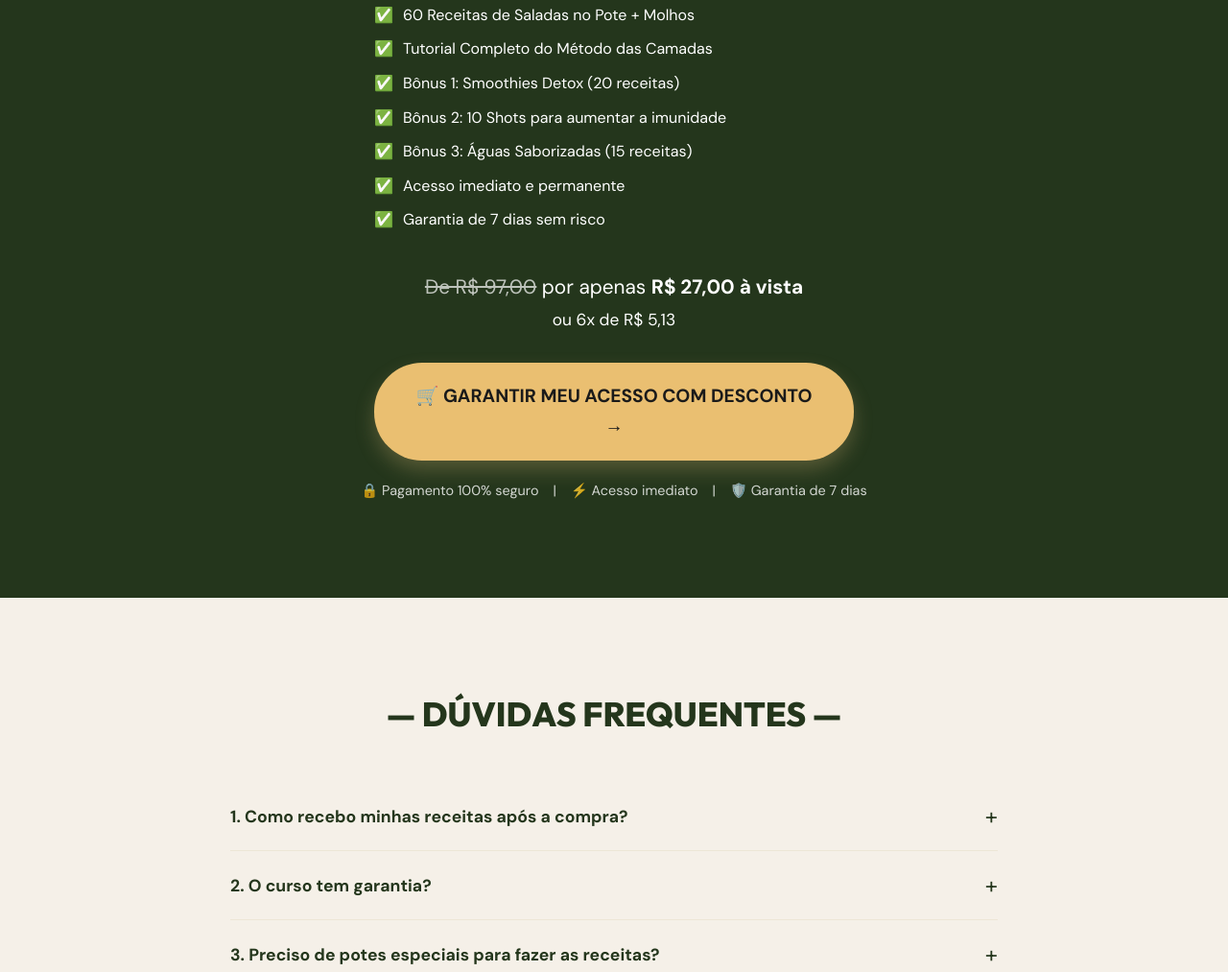
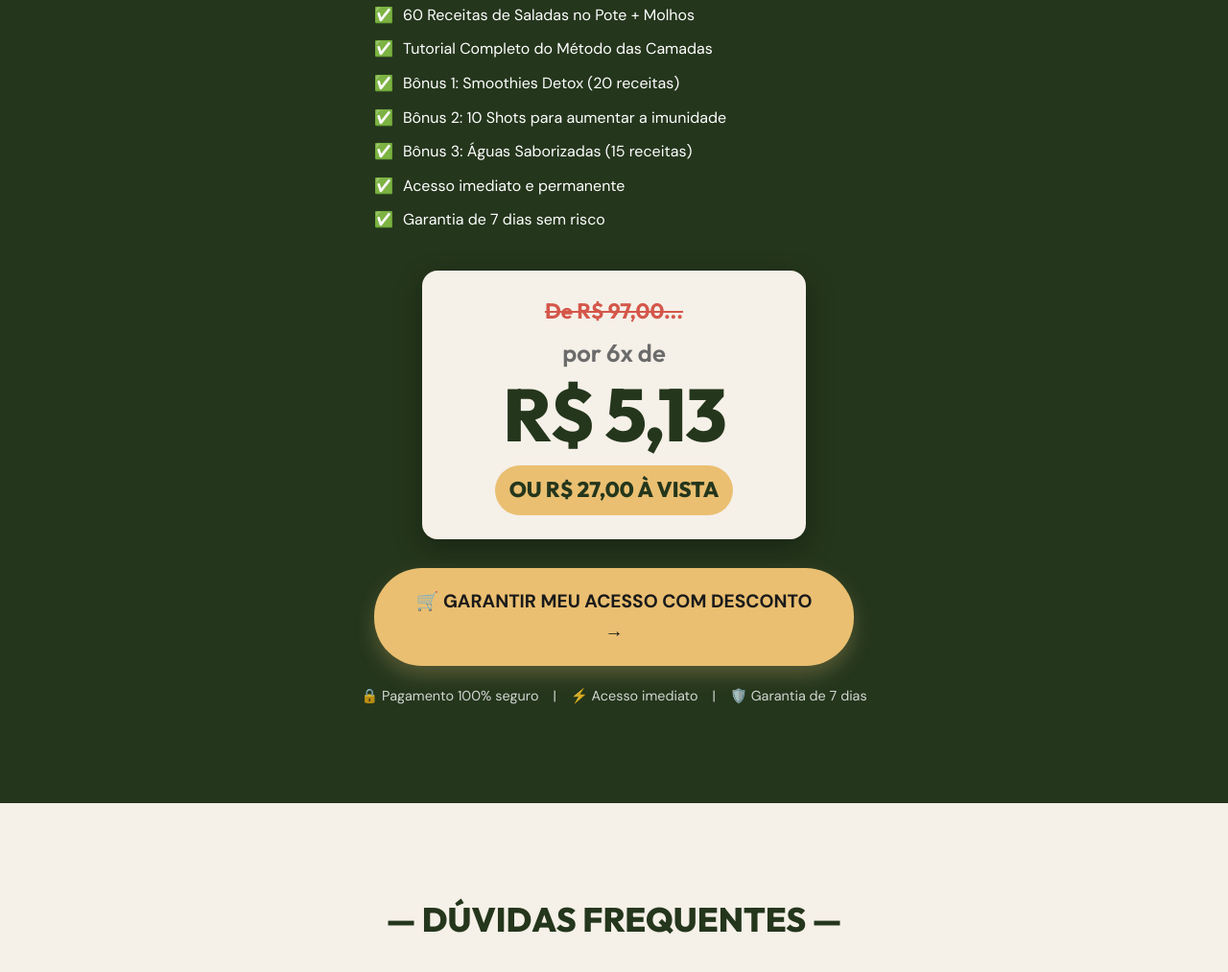
Before and after one commit to lostheus/pv-saladas-oferta, a plain HTML site: page index.html in a window 1280 px wide. Shown: the part 9728-10741 px from the top of the page at 96% size. Drawn offline with Linux system fonts and the light colour scheme.

Commit message:
UI: Unificando blocos de destaque de preço

```diff
--- a/index.html
+++ b/index.html
@@ -379,9 +379,11 @@
                 <li><span class="icon">✅</span> Garantia de 7 dias sem risco</li>
             </ul>
 
-            <div style="font-size: 1.3rem; margin-bottom: 30px;">
-                <span style="text-decoration: line-through; opacity: 0.7;">De R$ 97,00</span> por apenas <strong>R$ 27,00 à vista</strong><br>
-                <small>ou 6x de R$ 5,13</small>
+            <div class="offer-price-area" style="max-width: 400px; margin: 25px auto 30px auto; padding: 25px; box-shadow: 0 10px 30px rgba(0,0,0,0.3);">
+                <div class="old-price">De R$ 97,00...</div>
+                <div class="installments">por 6x de</div>
+                <div class="main-price">R$ 5,13</div>
+                <div class="cash-price">OU R$ 27,00 À VISTA</div>
             </div>
 
             <a href="https://pay.cakto.com.br/t5y9tpd_823102" class="btn btn-golden btn-full cta-btn" style="max-width: 500px; margin: 0 auto;">🛒 GARANTIR MEU ACESSO COM DESCONTO →</a>
@@ -481,9 +483,12 @@
                 🛒 SIM, EU QUERO AS RECEITAS AGORA
             </a>
 
-            <p style="opacity: 0.8; font-size: 0.95rem;">
-                <span style="text-decoration: line-through;">De R$ 97,00</span> por apenas <strong>R$ 27,00 à vista</strong> ou 6x de R$ 5,13
-            </p>
+            <div class="offer-price-area" style="max-width: 400px; margin: 25px auto 0 auto; padding: 25px; box-shadow: 0 10px 30px rgba(0,0,0,0.3);">
+                <div class="old-price">De R$ 97,00...</div>
+                <div class="installments">por 6x de</div>
+                <div class="main-price">R$ 5,13</div>
+                <div class="cash-price">OU R$ 27,00 À VISTA</div>
+            </div>
         </div>
     </section>
 
```
